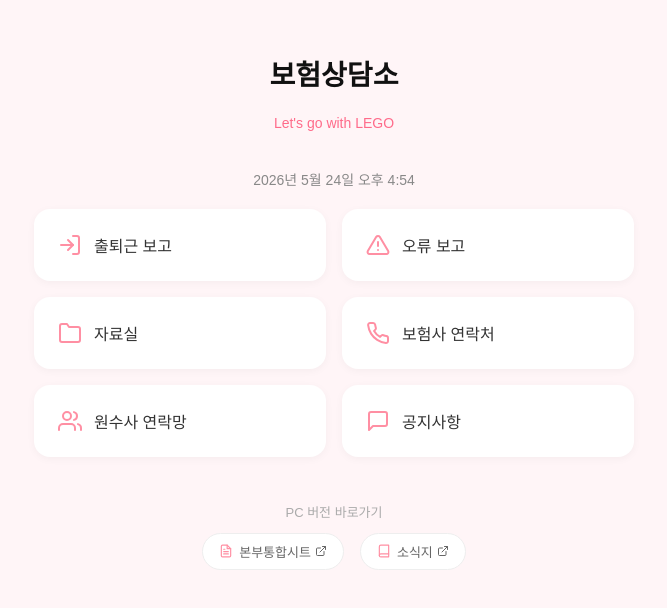
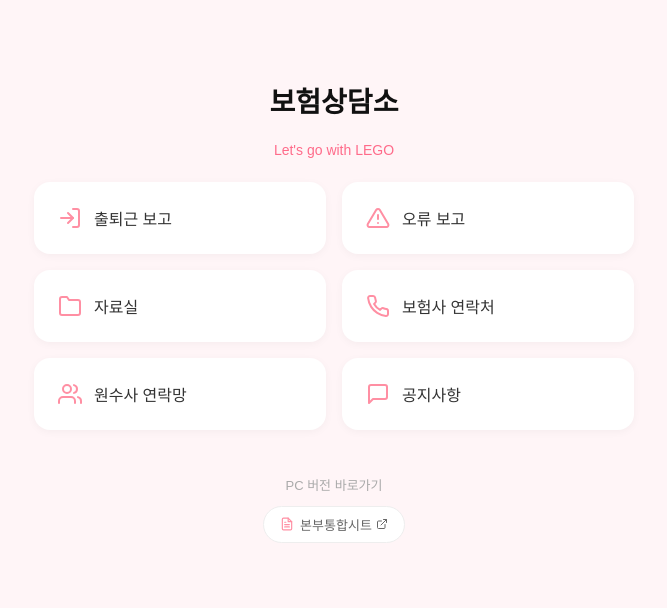
Before and after one commit to legobaeksunmi/withlego-site, a Next.js app: page / in a window 1280 px wide. Shown: the part 126-734 px from the top of the page, without its empty margins (306-973 px from the left). Built offline with nearby package versions, Linux system fonts and the light colour scheme.

Commit message:
refactor: streamline layout and remove time display

```diff
--- a/app/page.tsx
+++ b/app/page.tsx
@@ -1,33 +1,6 @@
 "use client";
 
-import { useState, useEffect } from "react";
-
 export default function Home() {
-  const [currentTime, setCurrentTime] = useState<string>("");
-
-  useEffect(() => {
-    const formatTime = () => {
-      const now = new Date();
-      const year = now.getFullYear();
-      const month = now.getMonth() + 1;
-      const day = now.getDate();
-      const hours = now.getHours();
-      const minutes = now.getMinutes();
-      const ampm = hours < 12 ? "오전" : "오후";
-      const displayHours = hours % 12 || 12;
-      const displayMinutes = minutes.toString().padStart(2, "0");
-
-      return `${year}년 ${month}월 ${day}일 ${ampm} ${displayHours}:${displayMinutes}`;
-    };
-
-    setCurrentTime(formatTime());
-    const interval = setInterval(() => {
-      setCurrentTime(formatTime());
-    }, 1000);
-
-    return () => clearInterval(interval);
-  }, []);
-
   return (
     <main
       style={{
@@ -60,17 +33,6 @@ export default function Home() {
         }}
       >
         Let&apos;s go with LEGO
-      </p>
-
-      {/* 현재 시간 표시 */}
-      <p
-        style={{
-          color: "#888",
-          fontSize: "14px",
-          marginBottom: "20px",
-        }}
-      >
-        {currentTime}
       </p>
 
       {/* 메뉴 그리드 */}
@@ -155,14 +117,6 @@ export default function Home() {
         >
           PC 버전 바로가기
         </p>
-        <div
-          style={{
-            display: "flex",
-            alignItems: "center",
-            justifyContent: "center",
-            gap: "16px",
-          }}
-        >
         <a
           href="#"
           style={bottomLink}
@@ -181,24 +135,6 @@ export default function Home() {
             <line x1="10" y1="14" x2="21" y2="3"/>
           </svg>
         </a>
-          <a
-            href="https://drive.google.com/drive/folders/1wiQ_GZf44VjQpvY0MdNfAXbY8CSyN8N2"
-            target="_blank"
-            rel="noopener noreferrer"
-            style={bottomLink}
-          >
-            <svg style={{ width: "14px", height: "14px", marginRight: "6px" }} viewBox="0 0 24 24" fill="none" stroke="#ff8fa3" strokeWidth="2" strokeLinecap="round" strokeLinejoin="round">
-              <path d="M4 19.5A2.5 2.5 0 0 1 6.5 17H20"/>
-              <path d="M6.5 2H20v20H6.5A2.5 2.5 0 0 1 4 19.5v-15A2.5 2.5 0 0 1 6.5 2z"/>
-            </svg>
-            소식지
-            <svg style={{ width: "12px", height: "12px", marginLeft: "4px" }} viewBox="0 0 24 24" fill="none" stroke="currentColor" strokeWidth="2" strokeLinecap="round" strokeLinejoin="round">
-              <path d="M18 13v6a2 2 0 0 1-2 2H5a2 2 0 0 1-2-2V8a2 2 0 0 1 2-2h6"/>
-              <polyline points="15 3 21 3 21 9"/>
-              <line x1="10" y1="14" x2="21" y2="3"/>
-            </svg>
-          </a>
-        </div>
       </div>
     </main>
   );
```
Lines whose indentation alone changed are shown as unchanged.
